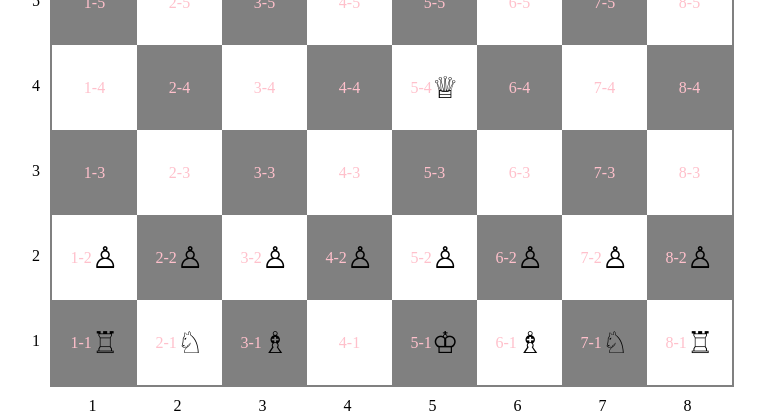
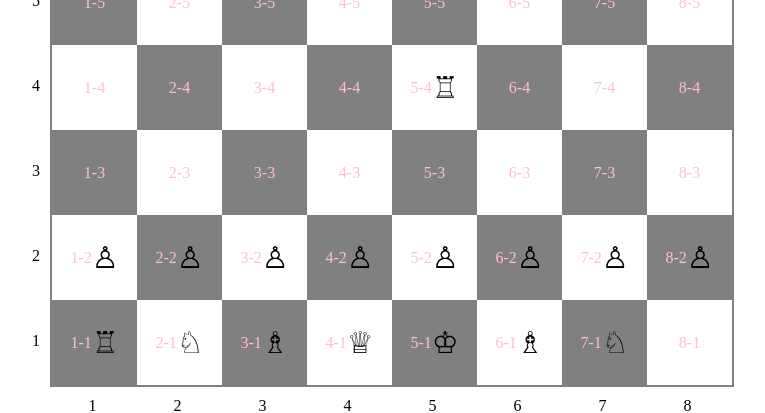
Before and after one commit to xmaten/chess, a Next.js app: page / in a window 1280 px wide. Shown: the part 349-762 px from the top of the page, without its empty margins (265-1030 px from the left). Built offline with nearby package versions, Linux system fonts and the light colour scheme.

Commit message:
fix: rook validation

```diff
--- a/src/controllers/Game.ts
+++ b/src/controllers/Game.ts
@@ -511,9 +511,11 @@ export class Game {
       return false
     }
 
+    // console.log(isHorizontalMove, isVerticalMove)
+
     if (isHorizontalMove) {
       const isTargetOnTheLeft = toXNumber < rookXNumber
-      const rookRow = [...this.getRow(rookYNumber)]
+      const rookRow = [...this.getRow(8 - rookYNumber)]
 
       // TODO: Fix type
       let cellsInTheWay: any = []
--- a/src/utils/initialBoard.ts
+++ b/src/utils/initialBoard.ts
@@ -39,7 +39,7 @@ export const initialBoard: TCell[][] = [
     { id: "4-4", color: "dark", piece: null, wasAlreadyMoved: false },
     { id: "4-3", color: "light", piece: null, wasAlreadyMoved: false },
     { id: "4-2", color: "dark", piece: "light-pawn", wasAlreadyMoved: false },
-    { id: "4-1", color: "light", piece: null, wasAlreadyMoved: false }
+    { id: "4-1", color: "light", piece: "light-queen", wasAlreadyMoved: false }
   ],
   [
     { id: "5-8", color: "light", piece: "dark-king", wasAlreadyMoved: false },
@@ -49,7 +49,7 @@ export const initialBoard: TCell[][] = [
     {
       id: "5-4",
       color: "light",
-      piece: "light-queen",
+      piece: "light-rook",
       wasAlreadyMoved: false
     },
     { id: "5-3", color: "dark", piece: null, wasAlreadyMoved: false },
@@ -84,6 +84,6 @@ export const initialBoard: TCell[][] = [
     { id: "8-4", color: "dark", piece: null, wasAlreadyMoved: false },
     { id: "8-3", color: "light", piece: null, wasAlreadyMoved: false },
     { id: "8-2", color: "dark", piece: "light-pawn", wasAlreadyMoved: false },
-    { id: "8-1", color: "light", piece: "light-rook", wasAlreadyMoved: false }
+    { id: "8-1", color: "light", piece: null, wasAlreadyMoved: false }
   ]
 ]
```
Also changed, not shown: 1 other file (tests, documents, lock files or other folders).
